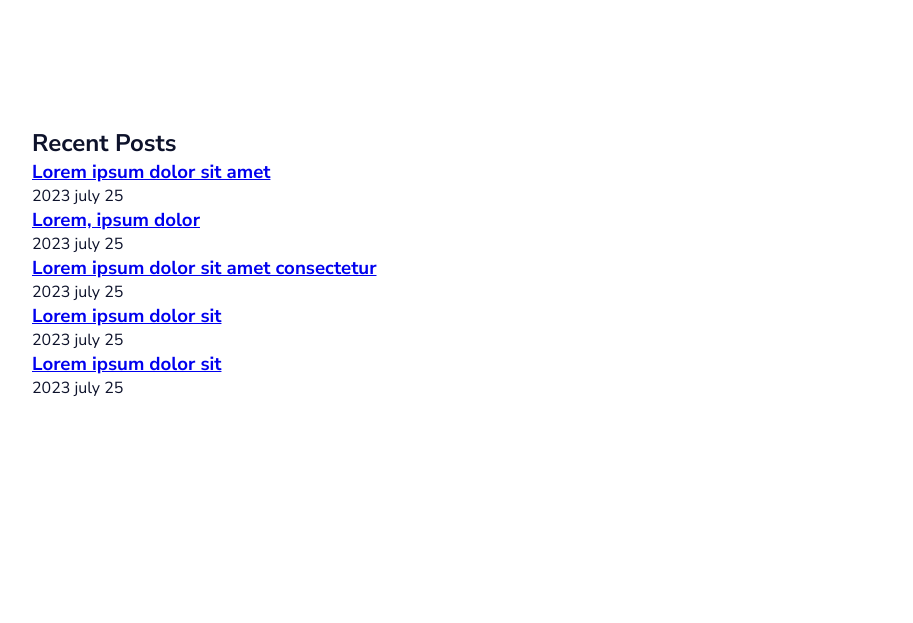
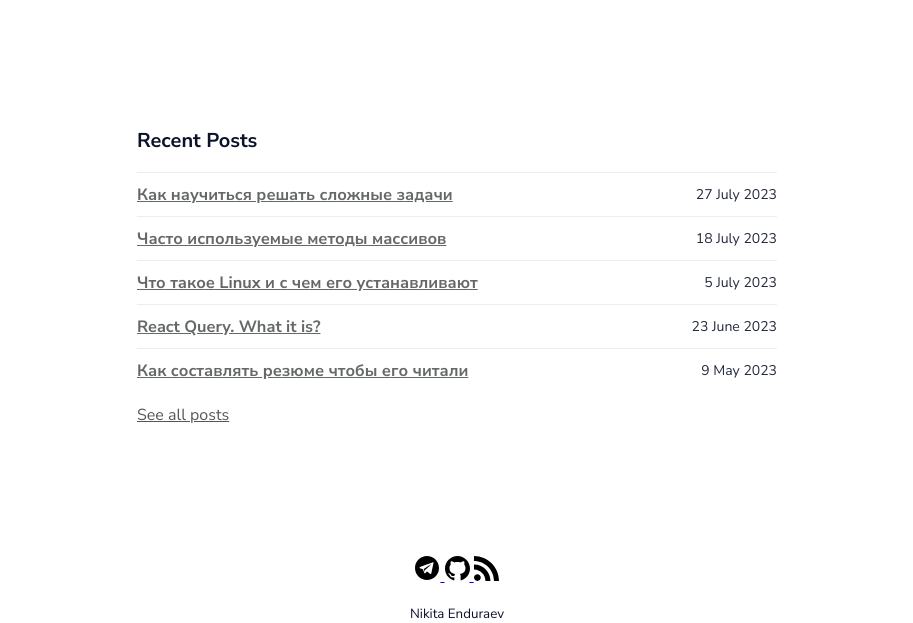
Before and after one commit to ena0berzerk/ena-min-blog, a plain HTML site: page index.html in a window 1280 px wide. Shown: the part 367-990 px from the top of the page, without its empty margins (183-1096 px from the left). Before the commit the page ends 800 px from the top, so only its background shows below. Drawn offline with Linux system fonts and the light colour scheme.

Commit message:
Adding main section

```diff
--- a/index.html
+++ b/index.html
@@ -70,35 +70,91 @@
         <h2>Recent Posts</h2>
         <article>
           <h3>
-            <a href="#">Lorem ipsum dolor sit amet</a>
+            <a href="#">Как научиться решать сложные задачи</a>
           </h3>
-          <time>2023 july 25</time>
+          <time>27 July 2023</time>
         </article>
         <article>
           <h3>
-            <a href="#">Lorem, ipsum dolor</a>
+            <a href="#">Часто используемые методы массивов</a>
           </h3>
-          <time>2023 july 25</time>
+          <time>18 July 2023</time>
         </article>
         <article>
           <h3>
-            <a href="#">Lorem ipsum dolor sit amet consectetur</a>
+            <a href="#">Что такое Linux и с чем его устанавливают</a>
           </h3>
-          <time>2023 july 25</time>
+          <time>5 July 2023</time>
         </article>
         <article>
           <h3>
-            <a href="#">Lorem ipsum dolor sit</a>
+            <a href="#">React Query. What it is?</a>
           </h3>
-          <time>2023 july 25</time>
+          <time>23 June 2023</time>
         </article>
         <article>
           <h3>
-            <a href="#">Lorem ipsum dolor sit</a>
+            <a href="#">Как составлять резюме чтобы его читали</a>
           </h3>
-          <time>2023 july 25</time>
+          <time>9 May 2023</time>
         </article>
+        <p class="all-posts"><a href="#">See all posts</a></p>
       </main>
+      <footer>
+        <div class="footer-links">
+          <a href="#">
+            <svg
+              class="footer-links"
+              width="24px"
+              height="24px"
+              version="1.1"
+              xmlns="http://www.w3.org/2000/svg"
+              xmlns:xlink="http://www.w3.org/1999/xlink"
+              xml:space="preserve"
+              xmlns:serif="http://www.serif.com/"
+              style="
+                fill-rule: evenodd;
+                clip-rule: evenodd;
+                stroke-linejoin: round;
+                stroke-miterlimit: 1.41421;
+              "
+            >
+              <path
+                id="telegram-4"
+                d="M12,0c-6.626,0 -12,5.372 -12,12c0,6.627 5.374,12 12,12c6.627,0 12,-5.373 12,-12c0,-6.628 -5.373,-12 -12,-12Zm3.224,17.871c0.188,0.133 0.43,0.166 0.646,0.085c0.215,-0.082 0.374,-0.267 0.422,-0.491c0.507,-2.382 1.737,-8.412 2.198,-10.578c0.035,-0.164 -0.023,-0.334 -0.151,-0.443c-0.129,-0.109 -0.307,-0.14 -0.465,-0.082c-2.446,0.906 -9.979,3.732 -13.058,4.871c-0.195,0.073 -0.322,0.26 -0.316,0.467c0.007,0.206 0.146,0.385 0.346,0.445c1.381,0.413 3.193,0.988 3.193,0.988c0,0 0.847,2.558 1.288,3.858c0.056,0.164 0.184,0.292 0.352,0.336c0.169,0.044 0.348,-0.002 0.474,-0.121c0.709,-0.669 1.805,-1.704 1.805,-1.704c0,0 2.084,1.527 3.266,2.369Zm-6.423,-5.062l0.98,3.231l0.218,-2.046c0,0 3.783,-3.413 5.941,-5.358c0.063,-0.057 0.071,-0.153 0.019,-0.22c-0.052,-0.067 -0.148,-0.083 -0.219,-0.037c-2.5,1.596 -6.939,4.43 -6.939,4.43Z"
+              />
+            </svg>
+          </a>
+
+          <a href="#">
+            <svg
+              class="footer-links"
+              xmlns="http://www.w3.org/2000/svg"
+              width="24"
+              height="24"
+              viewBox="0 0 24 24"
+            >
+              <path
+                d="M12 0c-6.626 0-12 5.373-12 12 0 5.302 3.438 9.8 8.207 11.387.599.111.793-.261.793-.577v-2.234c-3.338.726-4.033-1.416-4.033-1.416-.546-1.387-1.333-1.756-1.333-1.756-1.089-.745.083-.729.083-.729 1.205.084 1.839 1.237 1.839 1.237 1.07 1.834 2.807 1.304 3.492.997.107-.775.418-1.305.762-1.604-2.665-.305-5.467-1.334-5.467-5.931 0-1.311.469-2.381 1.236-3.221-.124-.303-.535-1.524.117-3.176 0 0 1.008-.322 3.301 1.23.957-.266 1.983-.399 3.003-.404 1.02.005 2.047.138 3.006.404 2.291-1.552 3.297-1.23 3.297-1.23.653 1.653.242 2.874.118 3.176.77.84 1.235 1.911 1.235 3.221 0 4.609-2.807 5.624-5.479 5.921.43.372.823 1.102.823 2.222v3.293c0 .319.192.694.801.576 4.765-1.589 8.199-6.086 8.199-11.386 0-6.627-5.373-12-12-12z"
+              />
+            </svg>
+          </a>
+          <a href="#">
+            <svg
+              class="footer-links"
+              xmlns="http://www.w3.org/2000/svg"
+              width="24"
+              height="24"
+              viewBox="0 0 24 24"
+            >
+              <path
+                d="M6.503 20.752c0 1.794-1.456 3.248-3.251 3.248-1.796 0-3.252-1.454-3.252-3.248 0-1.794 1.456-3.248 3.252-3.248 1.795.001 3.251 1.454 3.251 3.248zm-6.503-12.572v4.811c6.05.062 10.96 4.966 11.022 11.009h4.817c-.062-8.71-7.118-15.758-15.839-15.82zm0-3.368c10.58.046 19.152 8.594 19.183 19.188h4.817c-.03-13.231-10.755-23.954-24-24v4.812z"
+              />
+            </svg>
+          </a>
+        </div>
+        <small class="copyright">Nikita Enduraev</small>
+      </footer>
     </div>
   </body>
 </html>
--- a/style.css
+++ b/style.css
@@ -41,7 +41,7 @@ nav {
   margin-bottom: 100px;
 }
 
-a svg {
+nav a svg {
   height: 30px;
   width: 30px;
   margin: 0px;
@@ -124,3 +124,68 @@ header p {
   opacity: 0.9;
   line-height: 1.7;
 }
+
+/* MAIN SECTION */
+
+main {
+  width: 640px;
+  margin: 0 auto;
+  font-size: 16px;
+  margin-bottom: 130px;
+}
+
+main h2 {
+  margin-bottom: 18px;
+  font-size: 20px;
+}
+
+main article {
+  display: flex;
+  justify-content: space-between;
+  align-items: center;
+  border-top: 1px solid #ececec;
+  padding: 10px 0;
+  font-weight: 400;
+  font-size: 14px;
+}
+
+article {
+  opacity: 0.9;
+}
+
+article:hover {
+  opacity: 1;
+}
+
+main a {
+  color: #434648;
+  opacity: 0.9;
+}
+
+.all-posts {
+  margin-top: 12px;
+}
+
+.all-posts a:hover {
+  transition: 200ms color;
+}
+
+.all-posts a:hover {
+  color: #fd841f;
+  opacity: 1;
+}
+
+/* FOOTER SECTION */
+
+footer {
+  display: flex;
+  flex-direction: column;
+  justify-content: center;
+  align-items: center;
+  gap: 18px;
+}
+
+.footer-links svg {
+  width: 25px;
+  height: 25px;
+}
```
